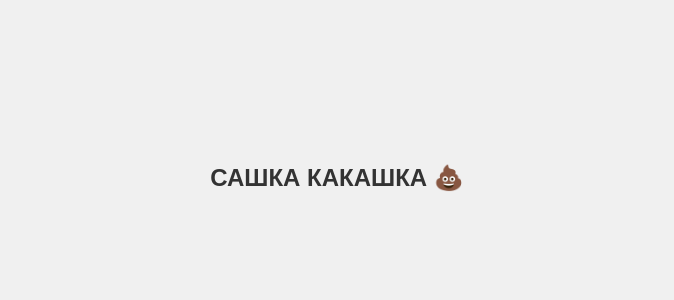
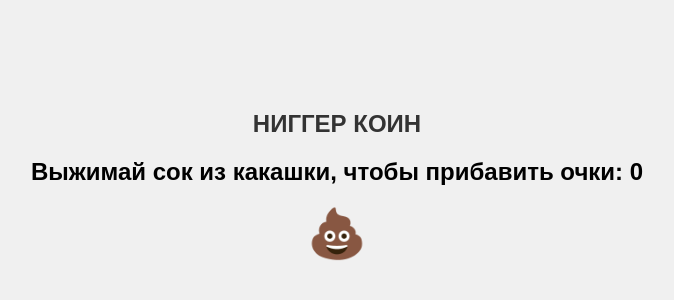
Before and after one commit to ButterMun/CryptoBot, a plain HTML site: page index.html in a window 1280 px wide. Shown: the part 222-522 px from the top of the page, without its empty margins (303-977 px from the left). Drawn offline with Linux system fonts and the light colour scheme.

Commit message:
Add files via upload

```diff
--- a/index.html
+++ b/index.html
@@ -9,8 +9,23 @@
 <body>
     <div class="container">
         <div class="content">
-            <h1>САШКА КАКАШКА <span class="emoji">&#128169;</span></h1>
+            <h1 id="header">НИГГЕР КОИН</h1>
+            <h2>Выжимай сок из какашки, чтобы прибавить очки: <span id="counter">0</span></h2>
+            <div class="emoji" id="emoji" onclick="addPoop()">💩</div>
         </div>
     </div>
+
+    <script>
+        let count = 0;
+
+        function addPoop() {
+            count++;
+            document.getElementById('counter').textContent = count;
+            document.getElementById('emoji').classList.add('animated');
+            setTimeout(() => {
+                document.getElementById('emoji').classList.remove('animated');
+            }, 300);
+        }
+    </script>
 </body>
 </html>
--- a/styles.css
+++ b/styles.css
@@ -23,5 +23,22 @@ h1 {
 }
 
 .emoji {
-    font-size: 24px;
+    font-size: 48px;
+    cursor: pointer;
 }
+
+.animated {
+    animation: bounce 0.3s;
+}
+
+@keyframes bounce {
+    0% {
+        transform: scale(1);
+    }
+    50% {
+        transform: scale(1.2);
+    }
+    100% {
+        transform: scale(1);
+    }
+}
```
